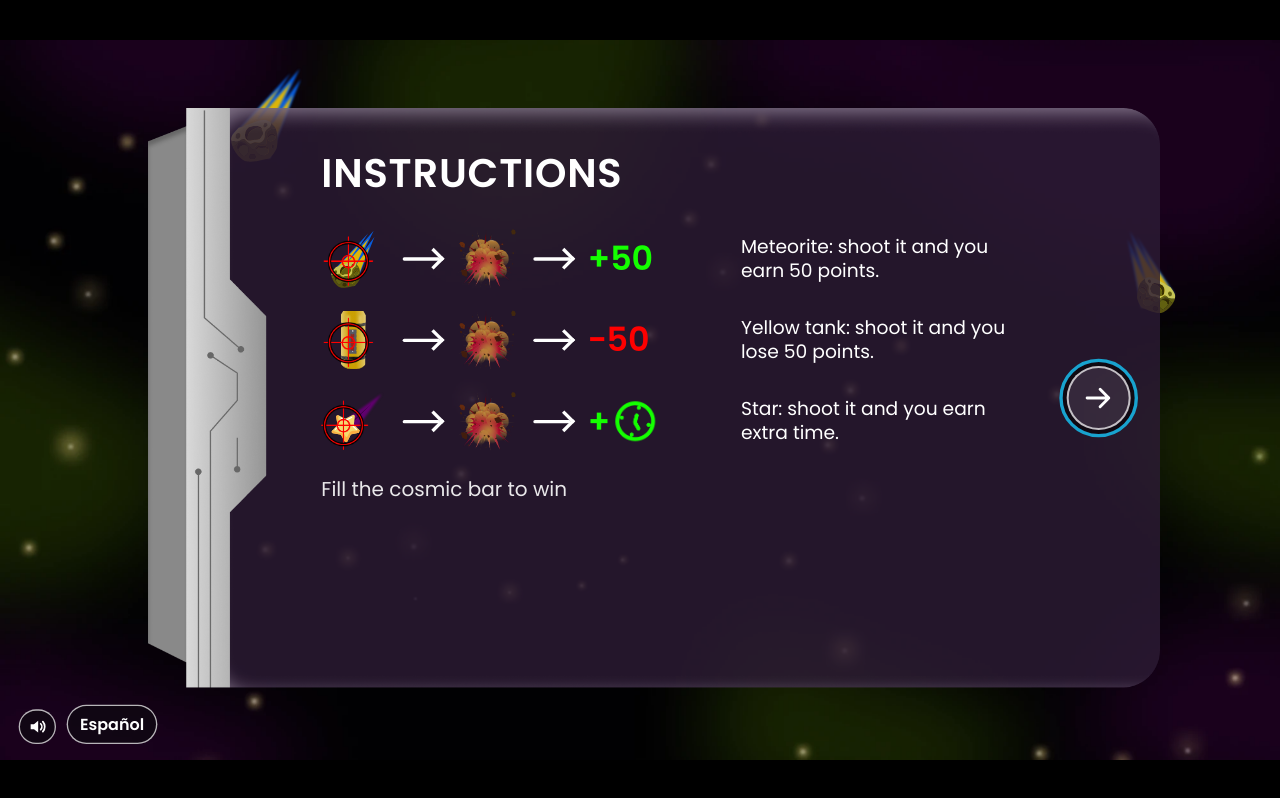
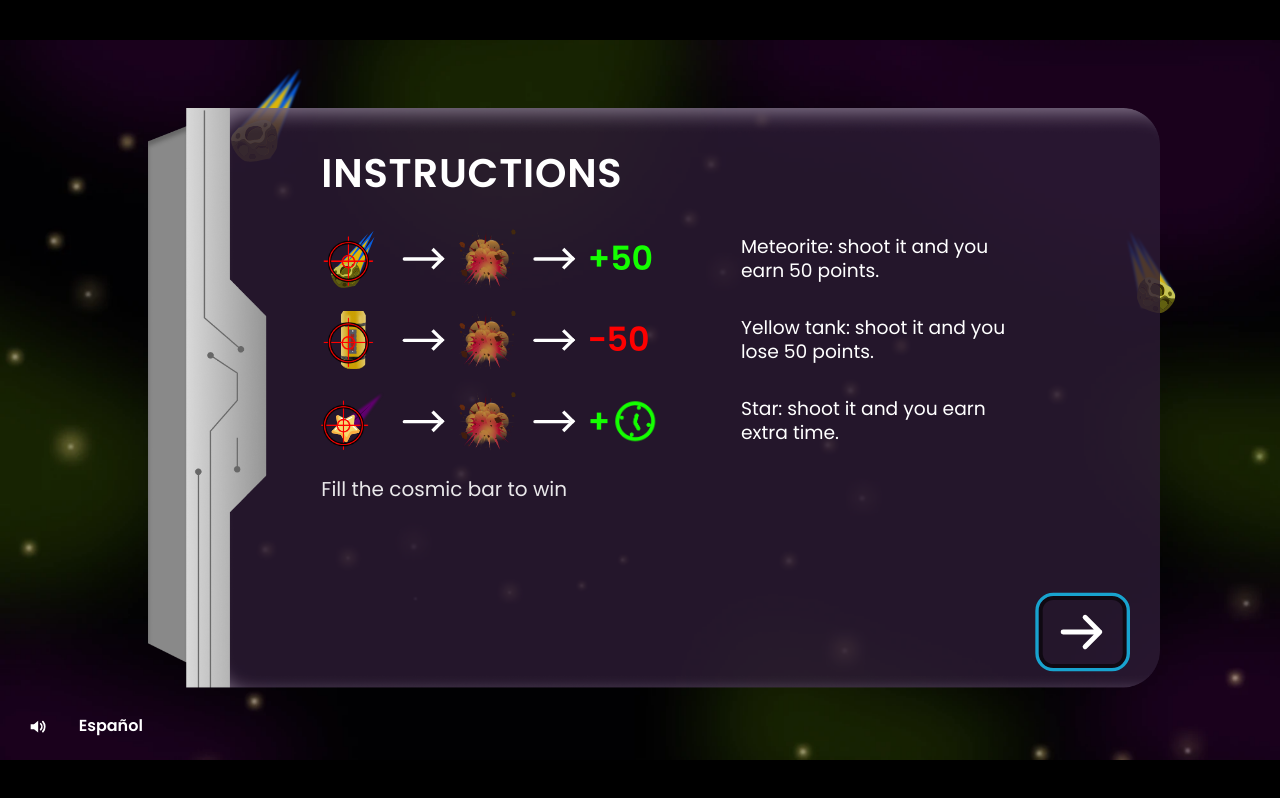
Before and after one commit to valcalari23-lgtm/Cosmic-Bong, a plain HTML site: page index.html in a window 1280 px wide. Both pictures are taken after a click on the button "PRESS TO START". Drawn offline with Linux system fonts and the light colour scheme.

Commit message:
Bare arrow bottom-right, no boxes around buttons
Valeria: the next arrow sits at the bottom-right corner with no
circle; the sound and language switches and the press-to-start
texts lose their plates and borders. On the gold Game Over screen the
corner switches turn dark to keep contrast. Focus rings stay for the
keyboard.

Co-Authored-By: Claude Fable 5.1 <noreply@anthropic.com>

```diff
--- a/css/styles.css
+++ b/css/styles.css
@@ -120,7 +120,7 @@ html, body {
   cursor: pointer;
 }
 .press img { width: 100px; height: 100px; }
-.press:hover { background: rgba(255, 255, 255, 0.08); }
+.press:hover { opacity: 0.85; }
 
 #screen-title .press {
   position: absolute;
@@ -302,16 +302,18 @@ html, body {
   position: absolute;
   bottom: 24px;
   padding: 10px 18px;
-  border: 2px solid rgba(255, 255, 255, 0.7);
+  border: 0;
   border-radius: 999px;
-  background: rgba(15, 9, 18, 0.75);
+  background: transparent;
   color: var(--white);
   font-family: var(--font-body);
   font-size: 24px;
   font-weight: 600;
   cursor: pointer;
 }
-.corner-btn:hover { background: rgba(15, 9, 18, 0.95); }
+.corner-btn:hover { opacity: 0.8; }
+/* On the gold Game Over screen the corner switches turn dark to keep their contrast. */
+#stage[data-screen="gameover"] .corner-btn { color: var(--gameover-ink); }
 .sound {
   left: 28px;
   width: 56px;
@@ -909,25 +911,25 @@ kbd {
 #stage.mode-run .control-title { align-self: flex-start; margin: 0 0 10px; }
 #stage.mode-run .shortcuts { margin-top: 16px; }
 /* Next arrow (Valeria, 2026-11-20): a round button on the right edge of the panel, mid-height. */
+/* Valeria: no circle, no box; just the arrow, bottom-right of the panel. */
 .panel-next {
   position: absolute;
-  right: 44px;
-  top: 50%;
-  width: 96px;
+  right: 56px;
+  bottom: 36px;
+  width: 120px;
   height: 96px;
-  transform: translateY(-50%);
   display: flex;
   align-items: center;
   justify-content: center;
   padding: 0;
-  border: 3px solid rgba(255, 255, 255, 0.7);
-  border-radius: 50%;
-  background: rgba(255, 255, 255, 0.08);
+  border: 0;
+  border-radius: 16px;
+  background: transparent;
   color: var(--white);
   cursor: pointer;
 }
-.panel-next:hover { background: rgba(255, 255, 255, 0.18); }
-.panel-next svg { width: 52px; height: 52px; }
+.panel-next:hover { opacity: 0.8; }
+.panel-next svg { width: 110px; height: 88px; }
 
 /* Ready panel: only the big "Press to start", centred (Valeria's frame). */
 .panel-ready { justify-content: center; align-items: center; padding: 0 120px 0 240px; }
--- a/src/screens.js
+++ b/src/screens.js
@@ -65,6 +65,8 @@ CB.screens = (function () {
       if (match) { target = all[i]; }
     }
     CB.state.screen = name;
+    var stageEl = document.getElementById('stage');
+    if (stageEl && stageEl.setAttribute) { stageEl.setAttribute('data-screen', name || ''); }   // css hooks per screen
     if (CB.audio) { CB.audio.onScreen(name); }     // menu screens share the title music
     if (target) {
       /* A screen with its own tabindex (the game area) takes focus itself: its buttons
```
